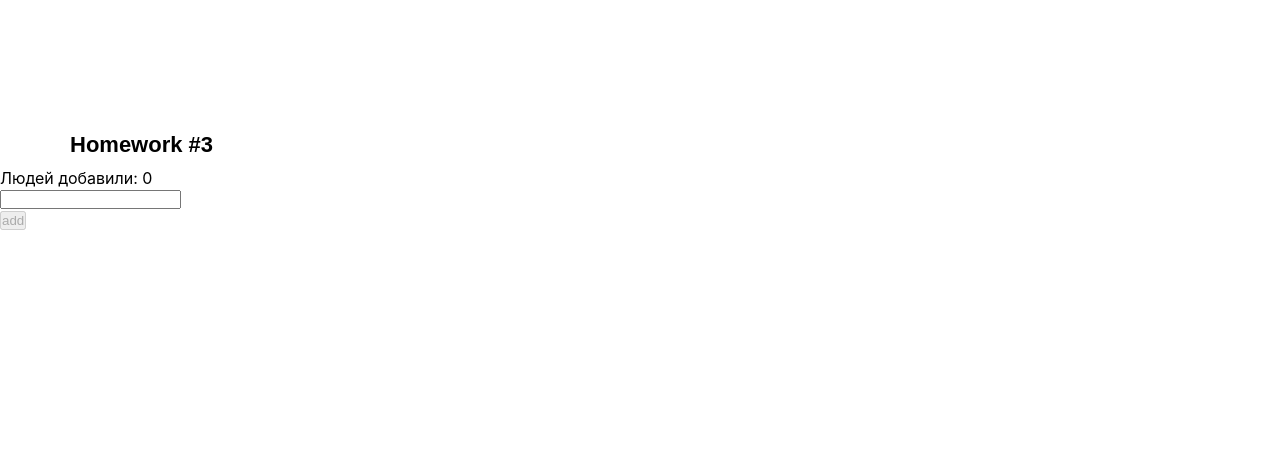
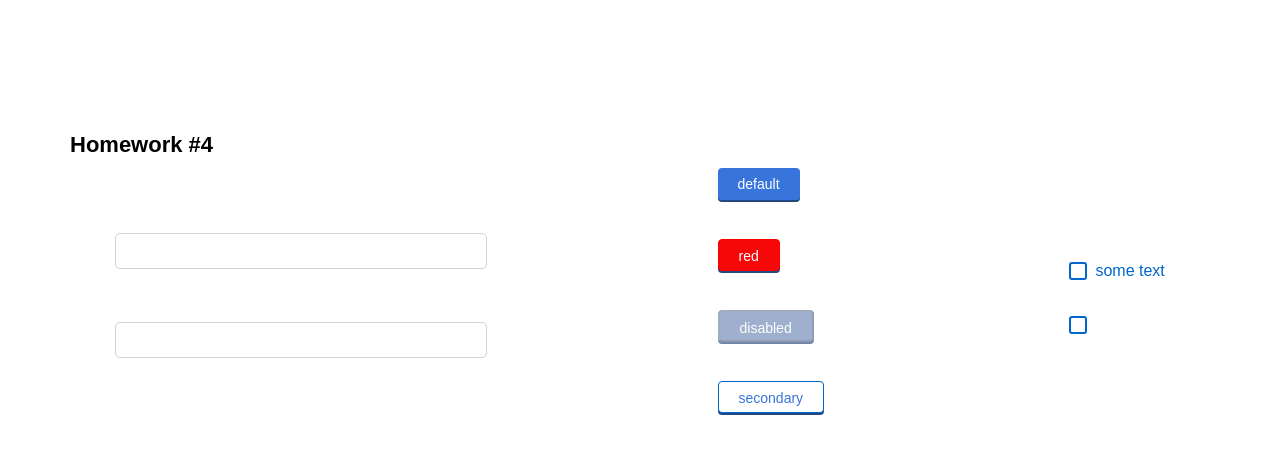
Before and after one commit to Soucron/HWS, a React (Create React App) app: page / in a window 1280 px wide. Shown: the top 454 px of the page. Built offline with nearby package versions, Linux system fonts and the light colour scheme.

Commit message:
HW4 v1.0

```diff
--- a/src/s1-main/App.tsx
+++ b/src/s1-main/App.tsx
@@ -10,8 +10,8 @@ function App() {
         <div className={s.App}>
             {/*<HW1/>*/}
             {/*<HW2/>*/}
-            <HW3/>
-            {/*<HW4/>*/}
+            {/*<HW3/>*/}
+            <HW4/>
             {/*при выполнении дз 5 и более - закомментировать здесь дз 1-4, так как они есть внутри дз 5*/}
             {/*<HW5/>*/}
         </div>
--- a/src/s2-homeworks/hw04/Stand.module.css
+++ b/src/s2-homeworks/hw04/Stand.module.css
@@ -1,6 +1,6 @@
 .stand {
     display: flex;
-    justify-content: space-between;
+    justify-content: space-around;
     align-items: center;
 }
 
--- a/src/s2-homeworks/hw04/common/c1-SuperInputText/SuperInputText.module.css
+++ b/src/s2-homeworks/hw04/common/c1-SuperInputText/SuperInputText.module.css
@@ -1,20 +1,42 @@
 .input:focus {
+
 }
 
 .input {
+    outline: none;
+    border: 1px solid #D1D1D1;
+    border-radius: 5px;
+    width: 372px;
+    height: 36px;
+    padding: 5px;
+
 }
 
 .inputWrapper {
+    display: flex;
+    flex-direction: column;
+    align-items: flex-start;
 }
 
 .superInput {
+
 }
 
 .errorInput {
+    border: 1px solid #d90808;
 }
 
 .errorInput:focus {
+
 }
 
 .error {
+    display: block;
+    color: #e70235;
+    font-family: 'Montserrat';
+    font-style: normal;
+    font-weight: 400;
+    font-size: 10px;
+    line-height: 12px;
+    margin-bottom: 5px;
 }
--- a/src/s2-homeworks/hw04/common/c1-SuperInputText/SuperInputText.tsx
+++ b/src/s2-homeworks/hw04/common/c1-SuperInputText/SuperInputText.tsx
@@ -62,6 +62,7 @@ const SuperInputText: React.FC<SuperInputTextPropsType> = (
                 onChange={onChangeCallback}
                 onKeyPress={onKeyPressCallback}
                 className={finalInputClassName}
+
                 {...restProps} // отдаём инпуту остальные пропсы если они есть (value например там внутри)
             />
             <span
--- a/src/s2-homeworks/hw04/common/c2-SuperButton/SuperButton.module.css
+++ b/src/s2-homeworks/hw04/common/c2-SuperButton/SuperButton.module.css
@@ -1,36 +1,74 @@
 .button {
+    display: inline-block;
+    box-sizing: border-box;
+    padding: 0 20px;
+    margin: 0 15px 15px 0;
+    outline: none;
+    border-radius: 4px;
+    height: 32px;
+    line-height: 32px;
+    font-size: 14px;
+    font-weight: 500;
+    text-decoration: none;
+    color: #fff;
+    background-color: #3775dd;
+    box-shadow: 0 2px #21487f;
+    cursor: pointer;
+    user-select: none;
+    appearance: none;
+    touch-action: manipulation;
+    vertical-align: top;
+
 }
 
 .disabled {
+    background-color: #6c87b5;
+    pointer-events: none;
 }
 
 .secondary {
+
+    border: #0066cc 1px solid;
+    color: #3775dd;
+    background-color: #fff;
+
 }
 
 .default {
+    border: none;
 }
 
 .red {
+    border: red 1px solid;
+    background-color: #f60808;
 }
 
 .default:hover {
+    background-color: #5048ea !important;
 }
 
 .red:hover {
+    background-color: #b90303 !important;
 }
 
 .secondary:hover {
+    background-color: #1c95c0 !important;
 }
 
 
 .default:active {
+    background-color: #0a02ff !important;
 }
 
 .secondary:active {
+    background-color: #2f599e !important;
 }
 
 .red:active {
+    background-color: #860707 !important;
 }
 
 .button:disabled {
+    pointer-events: none;
+    opacity: 0.65;
 }
--- a/src/s2-homeworks/hw04/common/c2-SuperButton/SuperButton.tsx
+++ b/src/s2-homeworks/hw04/common/c2-SuperButton/SuperButton.tsx
@@ -18,10 +18,7 @@ const SuperButton: React.FC<SuperButtonPropsType> = (
     }
 ) => {
     const finalClassName = s.button
-        // + (disabled
-        //         ? ...
-        //         : xType === 'red'
-        //             ? ...
+        + (disabled ? ' ' + s.disabled : xType === 'red' ? ' ' + s.red : xType === 'secondary' ? ' ' + s.secondary : ' ' + s.default)
         + (className ? ' ' + className : '') // задачка на смешивание классов
 
     return (
--- a/src/s2-homeworks/hw04/common/c3-SuperCheckbox/SuperCheckbox.tsx
+++ b/src/s2-homeworks/hw04/common/c3-SuperCheckbox/SuperCheckbox.tsx
@@ -27,9 +27,12 @@ const SuperCheckbox: React.FC<SuperCheckboxPropsType> = (
     }
 ) => {
     const onChangeCallback = (e: ChangeEvent<HTMLInputElement>) => {
-        // задачка на написание онченджа
+        onChange?.(e)
+        onChangeChecked?.(e.currentTarget.checked)
+    }
 
-    }
+
+
 
     const finalInputClassName = s.checkbox
         + (className ? ' ' + className : '')
```
